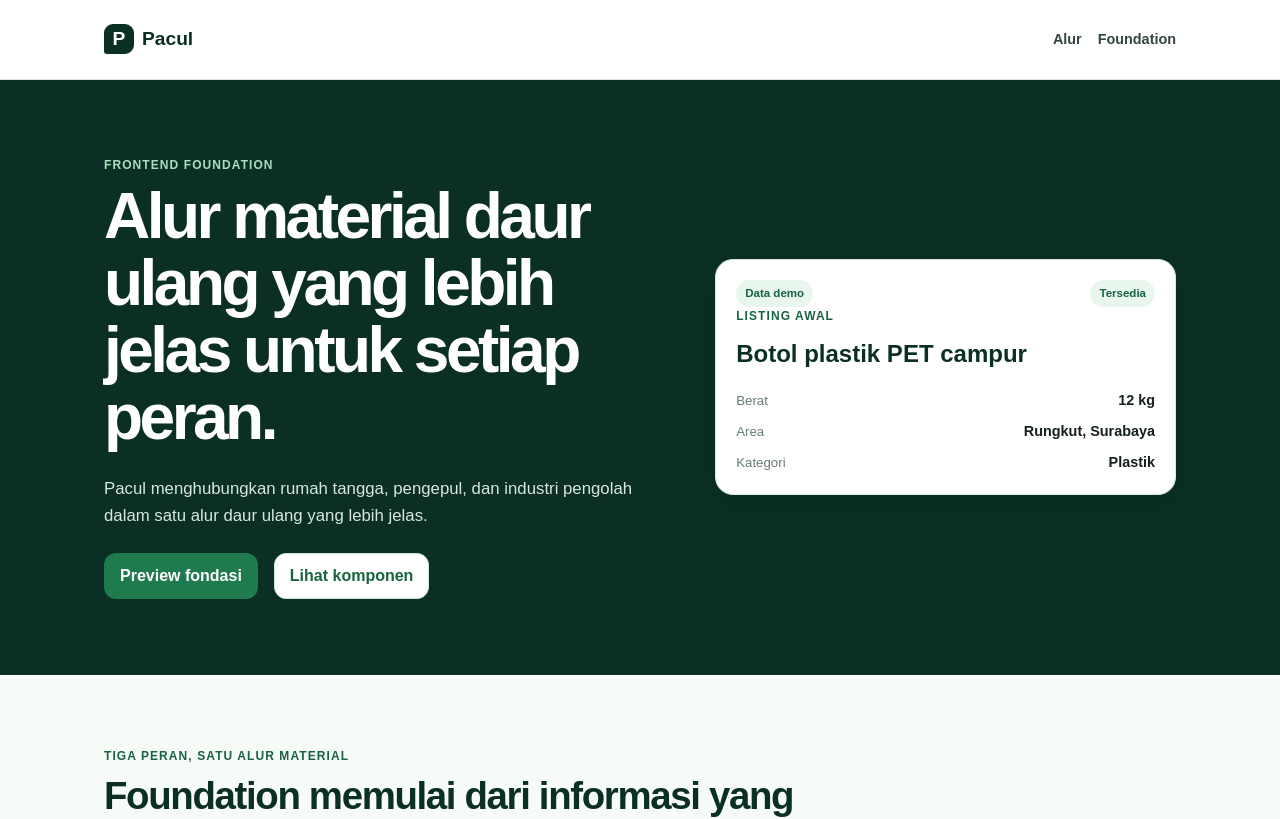
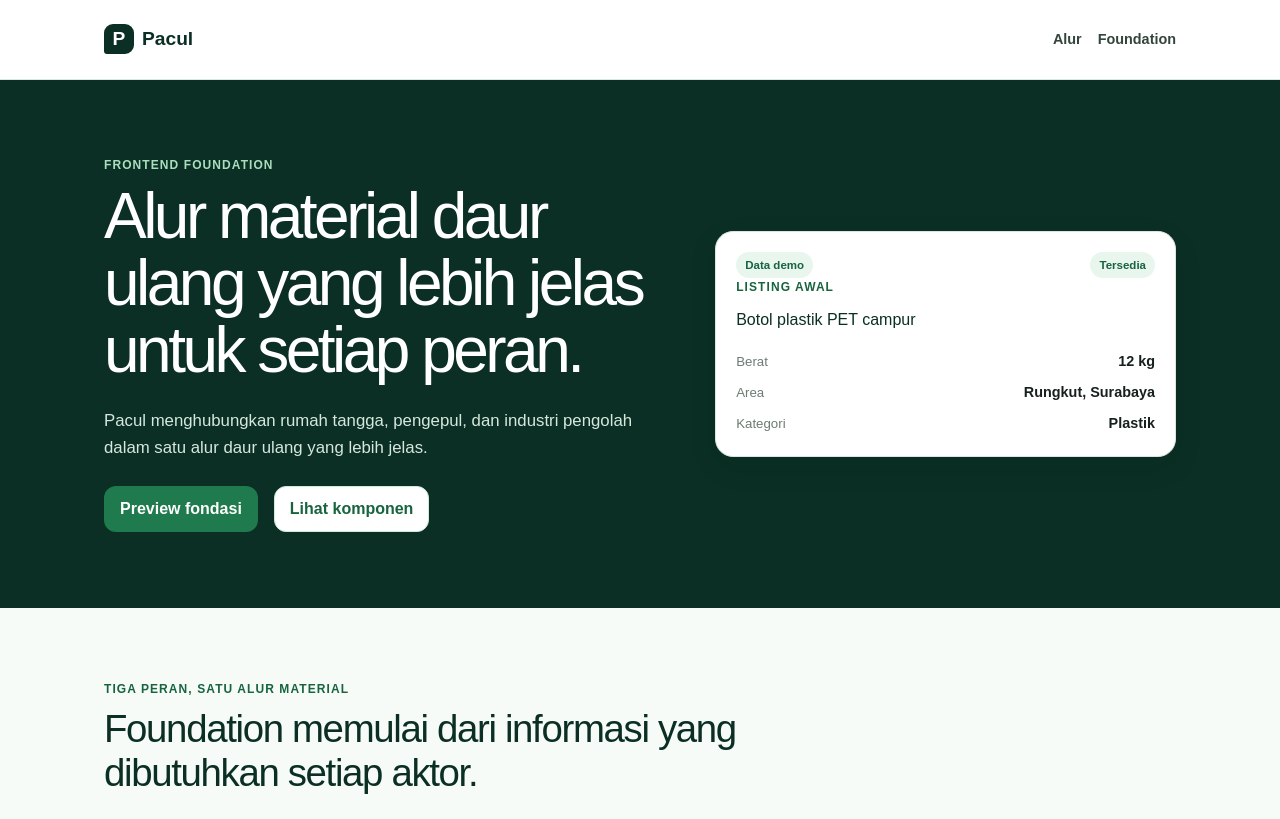
Before and after one commit to KurioSannn/PACUL, a Next.js app: page / in a window 1280 px wide. Shown: the top 819 px of the page. Built offline with nearby package versions, Linux system fonts and the light colour scheme.

Commit message:
style(theme): add pacul global design tokens

```diff
--- a/src/app/globals.css
+++ b/src/app/globals.css
@@ -1,3 +1,5 @@
+@import "tailwindcss";
+
 :root {
   --color-forest-950: #071f18;
   --color-forest-900: #0b2f24;
@@ -23,6 +25,33 @@
   --radius-button: 12px;
   --radius-card: 18px;
   --shadow-panel: 0 10px 30px rgb(7 31 24 / 8%);
+}
+
+@theme {
+  --color-pacul-forest-950: var(--color-forest-950);
+  --color-pacul-forest-900: var(--color-forest-900);
+  --color-pacul-forest-800: var(--color-forest-800);
+  --color-pacul-leaf-700: var(--color-leaf-700);
+  --color-pacul-leaf-600: var(--color-leaf-600);
+  --color-pacul-leaf-500: var(--color-leaf-500);
+  --color-pacul-mint-200: var(--color-mint-200);
+  --color-pacul-mint-100: var(--color-mint-100);
+  --color-pacul-sage-50: var(--color-sage-50);
+  --color-pacul-earth-700: var(--color-earth-700);
+  --color-pacul-amber-100: var(--color-amber-100);
+  --color-pacul-amber-600: var(--color-amber-600);
+  --color-pacul-red-100: var(--color-red-100);
+  --color-pacul-red-700: var(--color-red-700);
+  --color-pacul-blue-100: var(--color-blue-100);
+  --color-pacul-blue-700: var(--color-blue-700);
+  --color-pacul-ink-900: var(--color-ink-900);
+  --color-pacul-ink-700: var(--color-ink-700);
+  --color-pacul-ink-500: var(--color-ink-500);
+  --color-pacul-line: var(--color-line);
+  --color-pacul-surface: var(--color-surface);
+  --radius-pacul-button: var(--radius-button);
+  --radius-pacul-card: var(--radius-card);
+  --shadow-pacul-panel: var(--shadow-panel);
 }
 
 * { box-sizing: border-box; }
@@ -78,3 +107,209 @@ button, input, select, textarea { font: inherit; }
 .flow-grid, .foundation-grid, .state-grid { display: grid; gap: 16px; grid-template-columns: repeat(3, 1fr); }.flow-grid p, .foundation-grid p { color: var(--color-ink-700); font-size: 0.92rem; margin: 0; }.foundation-section { background: var(--color-mint-100); padding: 72px 0; }.foundation-grid { grid-template-columns: repeat(2, 1fr); }
 .state-card { background: var(--color-surface); border: 1px solid var(--color-line); border-radius: var(--radius-card); padding: 20px; }.state-card h2 { color: var(--color-forest-900); font-size: 1.05rem; margin: 10px 0 6px; }.state-card p { color: var(--color-ink-700); font-size: 0.9rem; margin: 0 0 14px; }.state-symbol { align-items: center; background: var(--color-mint-100); border-radius: 8px; color: var(--color-leaf-700); display: flex; font-weight: 800; height: 28px; justify-content: center; width: 28px; }.state-error .state-symbol { background: var(--color-red-100); color: var(--color-red-700); }.loading-mark { animation: spin 1s linear infinite; border: 3px solid var(--color-mint-200); border-radius: 50%; border-right-color: var(--color-leaf-600); display: block; height: 25px; margin-bottom: 12px; width: 25px; }@keyframes spin { to { transform: rotate(360deg); } }
 @media (max-width: 760px) { .hero-grid, .flow-grid, .foundation-grid, .state-grid { grid-template-columns: 1fr; }.hero-grid { padding-bottom: 54px; padding-top: 54px; }.site-navigation nav { display: none; }.section { padding-bottom: 54px; padding-top: 54px; } }
+
+.dashboard-shell {
+  background: var(--color-sage-50);
+}
+
+.nav-panel,
+.shell-hero,
+.shell-section,
+.summary-card,
+.preview-card,
+.table-card,
+.integration-card,
+.auth-card,
+.route-card,
+.timeline-card,
+.panel {
+  background: var(--color-surface);
+  border: 1px solid var(--color-line);
+  border-radius: var(--radius-card);
+  box-shadow: var(--shadow-panel);
+}
+
+.dashboard-layout {
+  display: grid;
+  gap: 20px;
+  grid-template-columns: 260px minmax(0, 1fr);
+}
+
+.sidebar {
+  position: sticky;
+  top: 24px;
+  align-self: start;
+  padding: 20px;
+}
+
+.nav-links {
+  display: grid;
+  gap: 10px;
+}
+
+.route-link {
+  display: block;
+  border: 1px solid transparent;
+  border-radius: 14px;
+  padding: 12px;
+  text-decoration: none;
+  transition: border-color 0.15s ease, background-color 0.15s ease;
+}
+
+.route-link[data-active="true"] {
+  background: var(--color-mint-100);
+  border-color: var(--color-mint-200);
+}
+
+.route-link:hover {
+  border-color: var(--color-line);
+  background: var(--color-sage-50);
+}
+
+.shell-content {
+  display: grid;
+  gap: 20px;
+}
+
+.shell-hero,
+.shell-section,
+.summary-card,
+.preview-card,
+.table-card,
+.integration-card,
+.auth-card,
+.route-card,
+.timeline-card,
+.panel {
+  padding: 20px;
+}
+
+.shell-title {
+  margin: 0;
+  font-size: clamp(1.35rem, 2.4vw, 2rem);
+}
+
+.shell-lead,
+.page-lead,
+.panel-copy,
+.integration-copy,
+.metric-copy,
+.table-note,
+.meta-copy,
+.auth-note,
+.info-copy {
+  margin: 0;
+  color: var(--color-ink-700);
+}
+
+.toolbar-row,
+.dashboard-meta,
+.shell-topline,
+.preview-topline,
+.status-row,
+.route-preview-row,
+.metric-row,
+.integration-row,
+.placeholder-actions {
+  display: flex;
+  align-items: center;
+  justify-content: space-between;
+  gap: 12px;
+}
+
+.stack-grid,
+.list-grid,
+.feature-grid,
+.role-grid,
+.state-grid,
+.summary-grid,
+.route-grid,
+.report-grid,
+.review-grid,
+.auth-grid,
+.timeline-grid,
+.dashboard-grid {
+  display: grid;
+  gap: 16px;
+}
+
+.list-grid,
+.feature-grid,
+.role-grid,
+.state-grid,
+.timeline-grid {
+  grid-template-columns: repeat(3, minmax(0, 1fr));
+}
+
+.summary-grid,
+.route-grid,
+.report-grid,
+.review-grid,
+.auth-grid,
+.dashboard-grid {
+  grid-template-columns: repeat(2, minmax(0, 1fr));
+}
+
+.metric-card h2,
+.panel dd,
+.summary-card h3,
+.route-card h3,
+.auth-card h3,
+.timeline-card h3,
+.integration-card h3 {
+  margin: 0;
+  color: var(--color-forest-900);
+}
+
+.placeholder-symbol,
+.metric-symbol {
+  align-items: center;
+  justify-content: center;
+  display: inline-flex;
+  height: 28px;
+  width: 28px;
+  border-radius: 8px;
+  background: var(--color-mint-100);
+  color: var(--color-leaf-700);
+}
+
+.tone-empty .placeholder-symbol,
+.tone-disabled .placeholder-symbol {
+  background: #edf0ee;
+  color: var(--color-ink-700);
+}
+
+.tone-error .placeholder-symbol {
+  background: var(--color-red-100);
+  color: var(--color-red-700);
+}
+
+.tone-success .placeholder-symbol {
+  background: var(--color-mint-100);
+  color: var(--color-leaf-700);
+}
+
+.integration-card {
+  border-style: dashed;
+}
+
+@media (max-width: 960px) {
+  .dashboard-layout,
+  .list-grid,
+  .feature-grid,
+  .role-grid,
+  .state-grid,
+  .summary-grid,
+  .route-grid,
+  .report-grid,
+  .review-grid,
+  .auth-grid,
+  .timeline-grid,
+  .dashboard-grid {
+    grid-template-columns: 1fr;
+  }
+
+  .sidebar {
+    position: static;
+  }
+}
--- a/src/app/layout.tsx
+++ b/src/app/layout.tsx
@@ -5,13 +5,18 @@ import "./globals.css";
 
 export const metadata: Metadata = {
   title: "Pacul | Frontend Foundation",
-  description: "Fondasi frontend Pacul untuk marketplace material daur ulang.",
+  description: "Fondasi frontend Pacul untuk marketplace material daur ulang tiga lapis.",
 };
 
 export default function RootLayout({ children }: Readonly<{ children: ReactNode }>) {
   return (
     <html lang="id">
-      <body>{children}</body>
+      <body
+        className="min-h-screen antialiased"
+        style={{ backgroundColor: "var(--color-sage-50)", color: "var(--color-ink-900)" }}
+      >
+        {children}
+      </body>
     </html>
   );
 }
```
